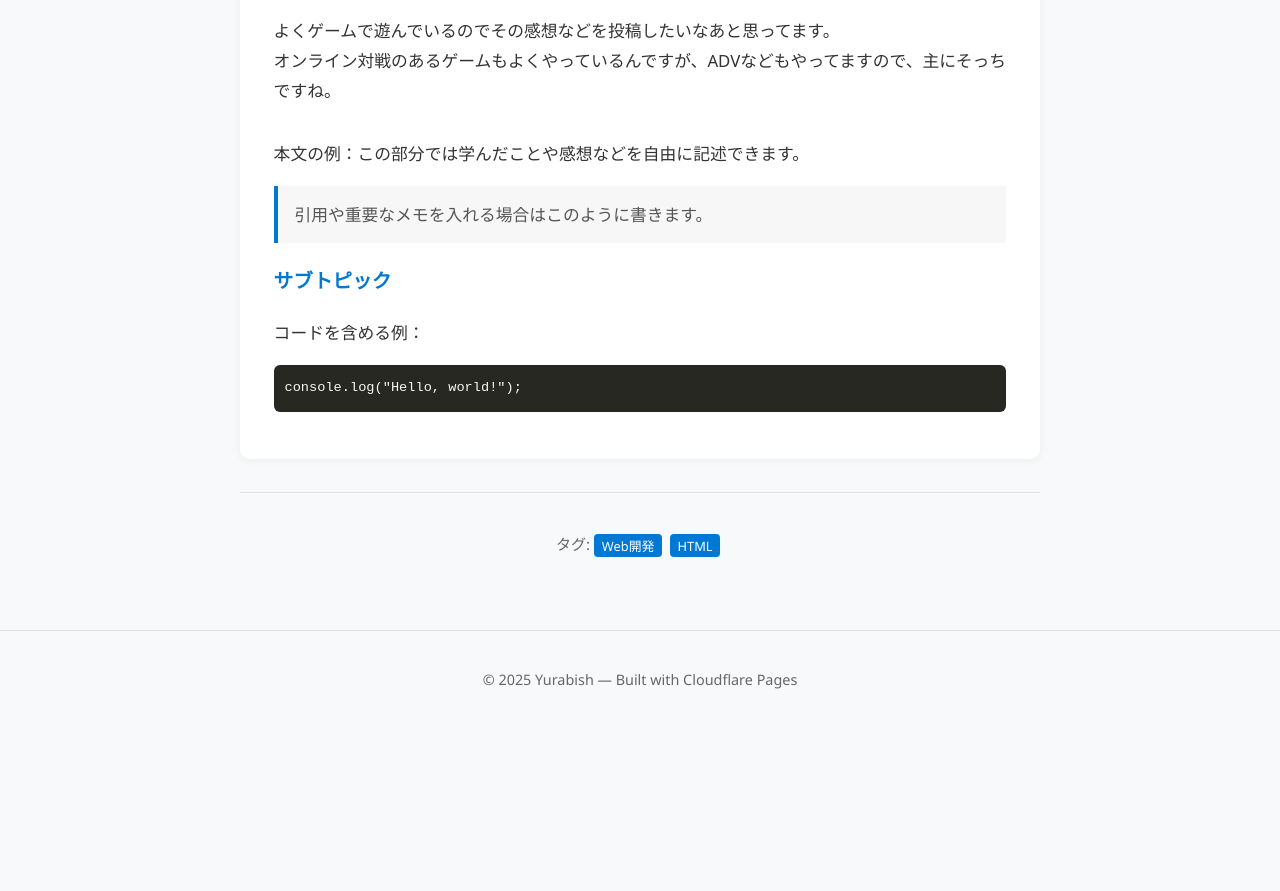
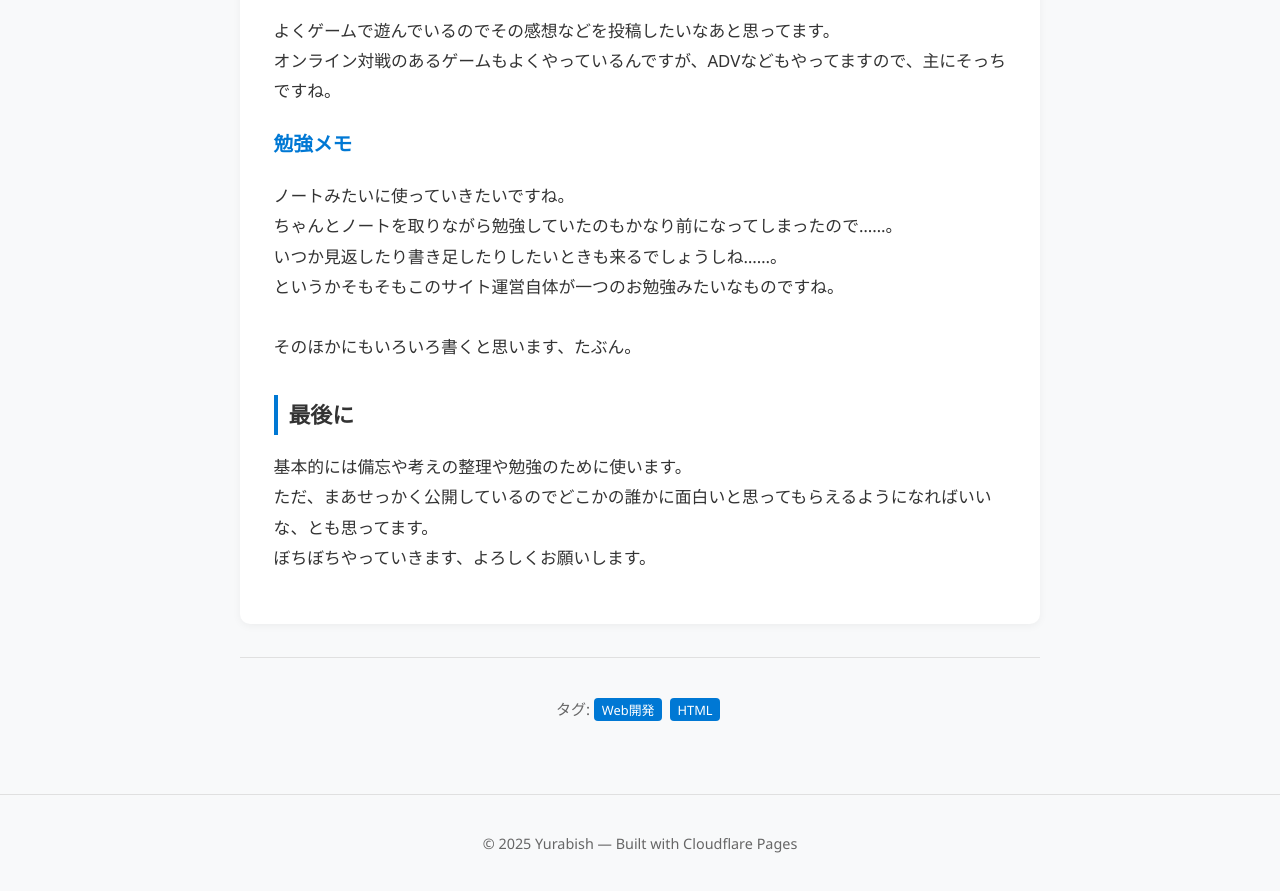
Before and after one commit to Ryusuke-Shibata/yurabish-site, a plain HTML site: page blog/post1.html in a window 1280 px wide. Shown: the part 1520-2411 px from the top of the page. Before the commit the page ends 2249 px from the top, so only its background shows below. Drawn offline with Linux system fonts and the light colour scheme.

Commit message:
Update post1.html

```diff
--- a/blog/post1.html
+++ b/blog/post1.html
@@ -58,19 +58,21 @@
           <h3>遊んだゲームの感想</h3>
           よくゲームで遊んでいるのでその感想などを投稿したいなあと思ってます。<br>
           オンライン対戦のあるゲームもよくやっているんですが、ADVなどもやってますので、主にそっちですね。<br>
-
+          <h3>勉強メモ</h3>
+          ノートみたいに使っていきたいですね。<br>
+          ちゃんとノートを取りながら勉強していたのもかなり前になってしまったので……。<br>
+          いつか見返したり書き足したりしたいときも来るでしょうしね……。<br>
+          というかそもそもこのサイト運営自体が一つのお勉強みたいなものですね。<br>
+          <br>
+          そのほかにもいろいろ書くと思います、たぶん。
         </p>
 
-        <h2></h2>
-        <p>本文の例：この部分では学んだことや感想などを自由に記述できます。</p>
-
-        <blockquote>
-          引用や重要なメモを入れる場合はこのように書きます。
-        </blockquote>
-
-        <h3>サブトピック</h3>
-        <p>コードを含める例：</p>
-        <pre><code>console.log("Hello, world!");</code></pre>
+        <h2>最後に</h2>
+        <p>
+          基本的には備忘や考えの整理や勉強のために使います。<br>
+          ただ、まあせっかく公開しているのでどこかの誰かに面白いと思ってもらえるようになればいいな、とも思ってます。<br>
+          ぼちぼちやっていきます、よろしくお願いします。
+        </p>
       </section>
 
       <footer class="post-footer">
```
